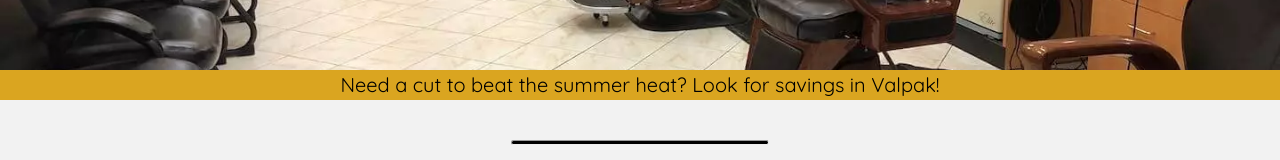
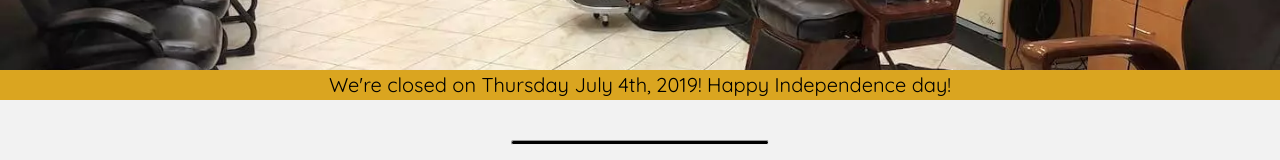
Before and after one commit to timh1203/dulles-barber, a Gatsby site: page / in a window 1280 px wide. Shown: the part 230-390 px from the top of the page. Built offline with nearby package versions, Linux system fonts and the light colour scheme; Gatsby itself is replaced by a stand-in of ours.

Commit message:
Change notification

```diff
--- a/src/components/Notification.js
+++ b/src/components/Notification.js
@@ -4,7 +4,7 @@ import styled from 'styled-components';
 const Notification = props => (
 	<Div1>
 		<P1>
-			Need a cut to beat the summer heat? Look for savings in Valpak!
+      We're closed on Thursday July 4th, 2019! Happy Independence day!
 			{/* <span role="img" aria-label="icon">🎉</span> */}
 			{/* <span role="img" aria-label="icon">🐰</span> */}
 			{/* <span role="img" aria-label="icon">🥚</span> */}
```
